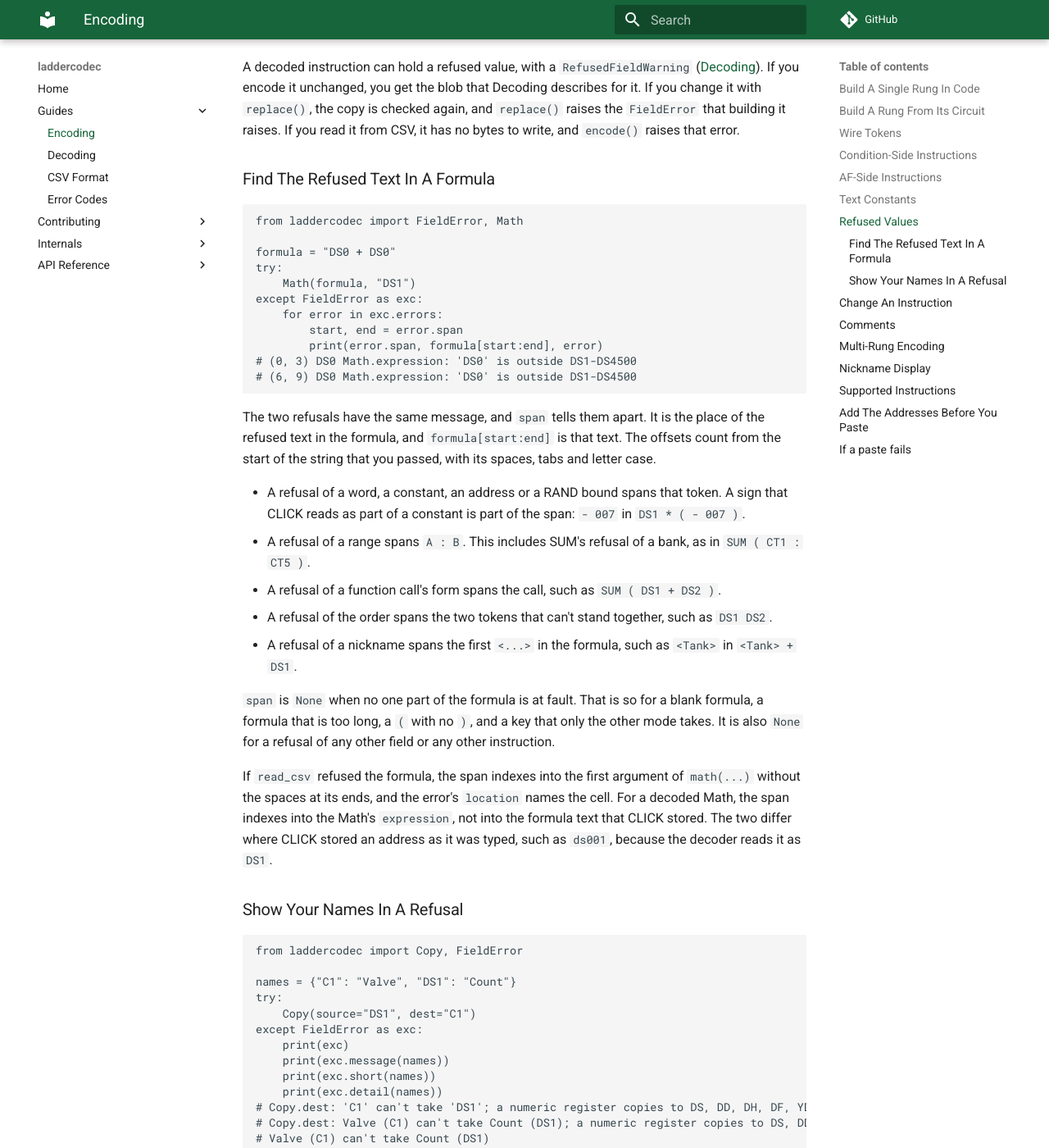
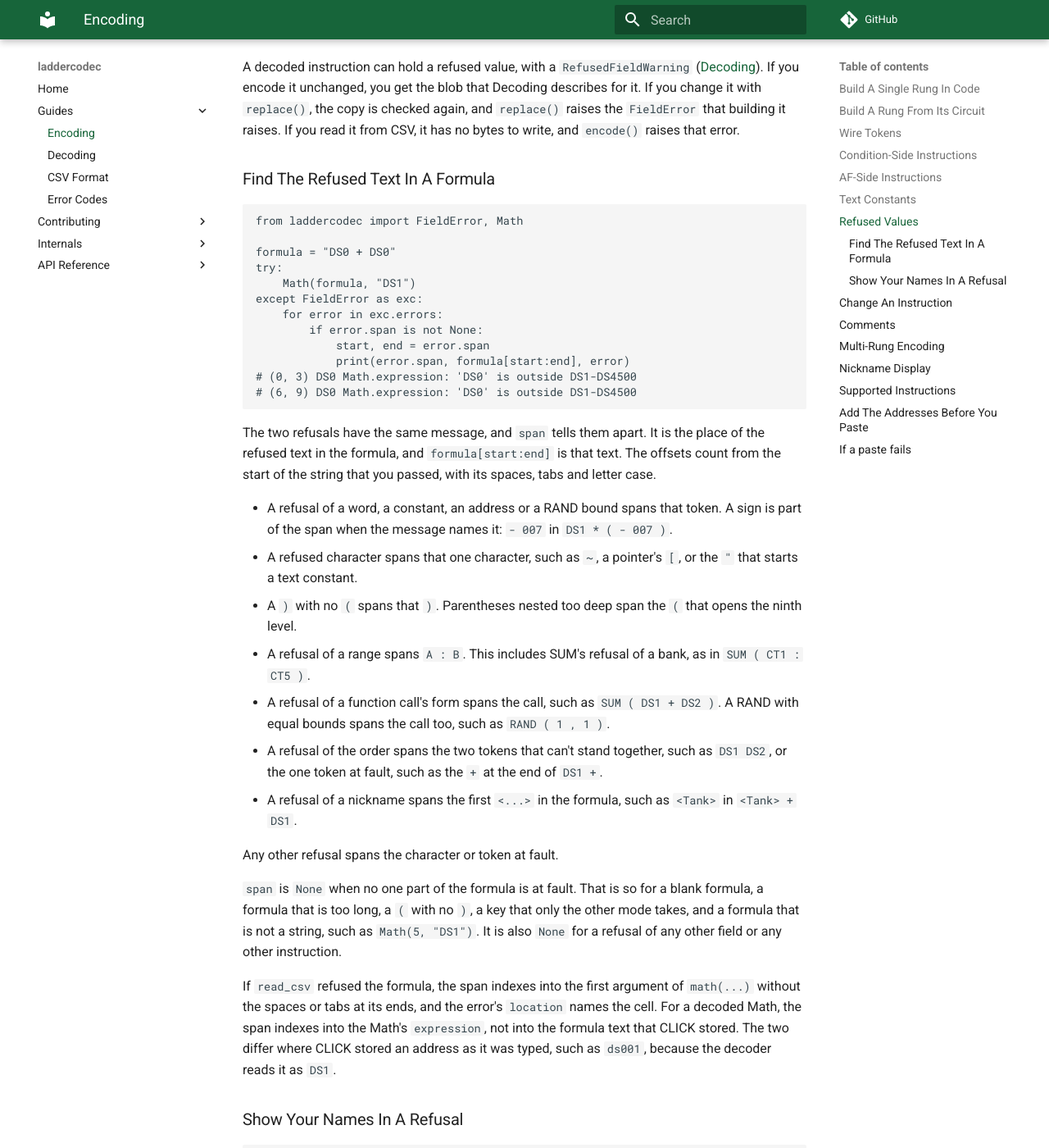
Before and after one commit to ssweber/laddercodec, an MkDocs documentation site: the page built from docs/guides/encoding.md, in a window 1280 px wide and 1400 px high, scrolled down 7063 px. Shown: the whole window at 82% size. Built offline with MkDocs 1.6.1 and Material for MkDocs 9.7.7, drawn with Linux system fonts in a browser that asks for light colours; comment, search, counter and statistics services are not loaded.

Commit message:
docs(math): state every span rule that the formula refusals follow
The guide, the module docstring and the Token docstring stated the span rules more
narrowly than the code applies them. They missed a refused character, a ) with no (,
nesting too deep, RAND with equal bounds and an order refusal of one token. They also
said that a sign is always part of a constant's span, but a sign is part of the span
only when the message names it. The lists of refusals with no span left out a formula
that is not a string.

The guide's example skips a refusal with no span, so the loop no longer raises
TypeError when the result is refused too. The CHANGELOG entry says that span is None
where no one part of the formula is at fault. Two tests pin the sign that a message
does not name and the formula that is not a string.

Co-Authored-By: Claude Opus 5.5 <noreply@anthropic.com>

````diff
--- a/docs/guides/encoding.md
+++ b/docs/guides/encoding.md
@@ -326,8 +326,9 @@ try:
     Math(formula, "DS1")
 except FieldError as exc:
     for error in exc.errors:
-        start, end = error.span
-        print(error.span, formula[start:end], error)
+        if error.span is not None:
+            start, end = error.span
+            print(error.span, formula[start:end], error)
 # (0, 3) DS0 Math.expression: 'DS0' is outside DS1-DS4500
 # (6, 9) DS0 Math.expression: 'DS0' is outside DS1-DS4500
 ```
@@ -336,22 +337,30 @@ The two refusals have the same message, and `span` tells them apart. It is the p
 the refused text in the formula, and `formula[start:end]` is that text. The offsets count
 from the start of the string that you passed, with its spaces, tabs and letter case.
 
-- A refusal of a word, a constant, an address or a RAND bound spans that token. A sign
-  that CLICK reads as part of a constant is part of the span: `- 007` in `DS1 * ( - 007 )`.
+- A refusal of a word, a constant, an address or a RAND bound spans that token. A sign is
+  part of the span when the message names it: `- 007` in `DS1 * ( - 007 )`.
+- A refused character spans that one character, such as `~`, a pointer's `[`, or the `"`
+  that starts a text constant.
+- A `)` with no `(` spans that `)`. Parentheses nested too deep span the `(` that opens
+  the ninth level.
 - A refusal of a range spans `A : B`. This includes SUM's refusal of a bank, as in
   `SUM ( CT1 : CT5 )`.
-- A refusal of a function call's form spans the call, such as `SUM ( DS1 + DS2 )`.
+- A refusal of a function call's form spans the call, such as `SUM ( DS1 + DS2 )`. A RAND
+  with equal bounds spans the call too, such as `RAND ( 1 , 1 )`.
 - A refusal of the order spans the two tokens that can't stand together, such as
-  `DS1 DS2`.
+  `DS1 DS2`, or the one token at fault, such as the `+` at the end of `DS1 +`.
 - A refusal of a nickname spans the first `<...>` in the formula, such as `<Tank>` in
   `<Tank> + DS1`.
 
+Any other refusal spans the character or token at fault.
+
 `span` is `None` when no one part of the formula is at fault. That is so for a blank
-formula, a formula that is too long, a `(` with no `)`, and a key that only the other mode
-takes. It is also `None` for a refusal of any other field or any other instruction.
+formula, a formula that is too long, a `(` with no `)`, a key that only the other mode
+takes, and a formula that is not a string, such as `Math(5, "DS1")`. It is also `None` for
+a refusal of any other field or any other instruction.
 
 If `read_csv` refused the formula, the span indexes into the first argument of `math(...)`
-without the spaces at its ends, and the error's `location` names the cell. For a decoded
+without the spaces or tabs at its ends, and the error's `location` names the cell. For a decoded
 Math, the span indexes into the Math's `expression`, not into the formula text that CLICK
 stored. The two differ where CLICK stored an address as it was typed, such as `ds001`,
 because the decoder reads it as `DS1`.
````
Also changed, not shown: CHANGELOG.md (+1 -1 lines), 3 other files.
